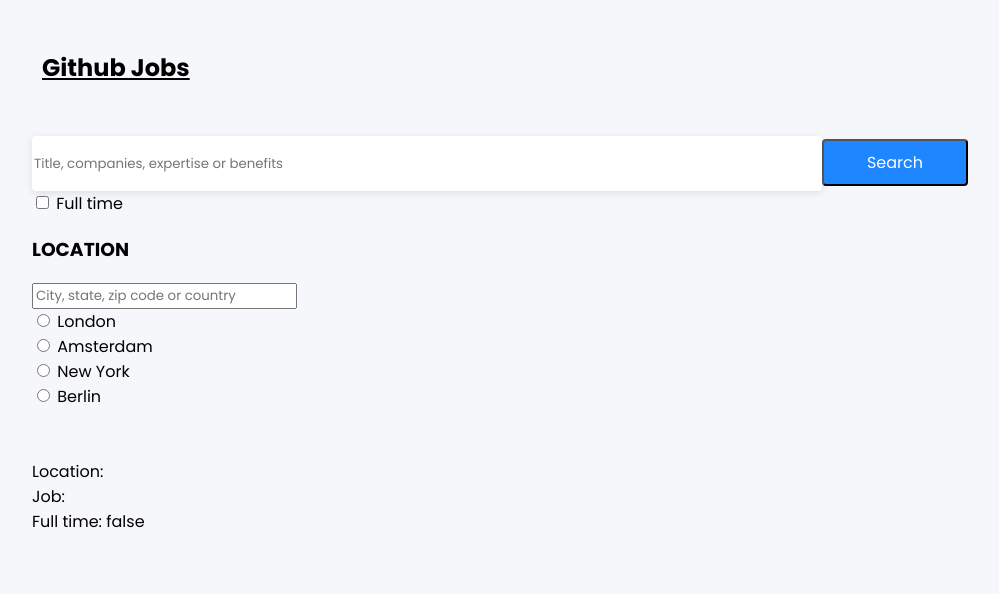
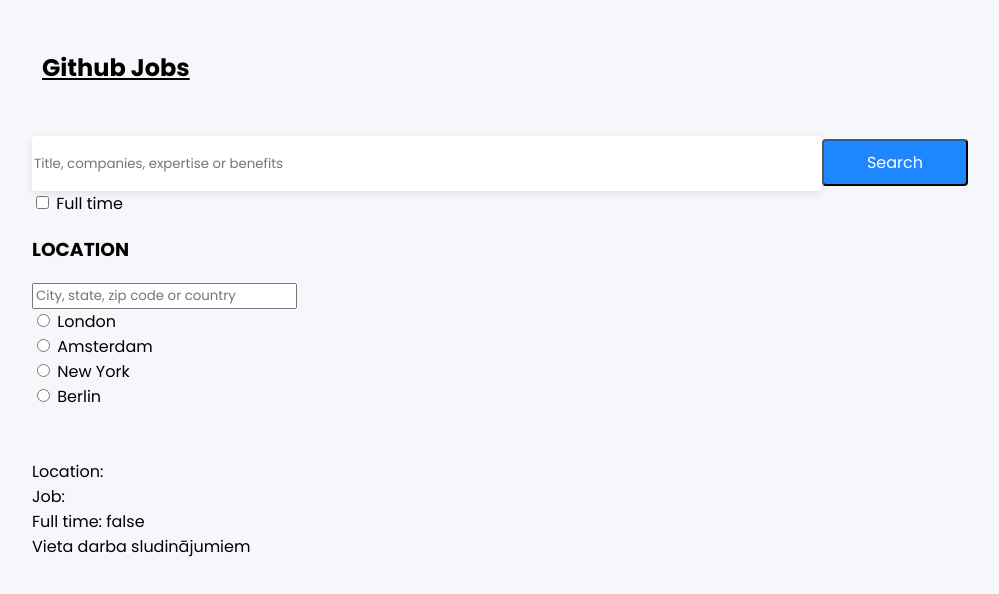
Before and after one commit to KristapsN/MD_devChallenge, a Vue app: page / in a window 1280 px wide. Shown: the top 594 px of the page, without its empty margins (76-1075 px from the left). Built offline with nearby package versions, Linux system fonts and the light colour scheme.

Commit message:
added vieta darba sludinājumiem

```diff
--- a/src/views/Home.vue
+++ b/src/views/Home.vue
@@ -15,6 +15,9 @@
         Job: {{selectedJob}}
         <br>
         Full time: {{selectedFullTime}}
+      </div>
+      <div class="col-xs-9">
+        Vieta darba sludinājumiem
       </div>
     </div>
     <div>
```
